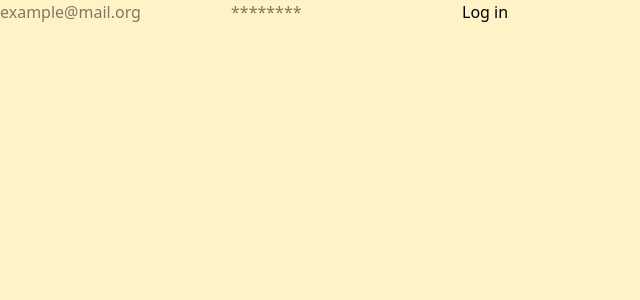
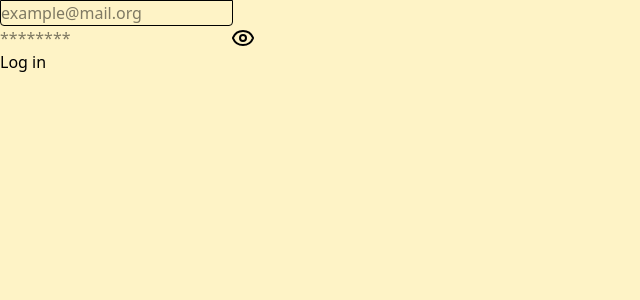
Before and after one commit to IlDavidone/Message-Frontend, a React (Vite) app: page /login in a window 1280 px wide. Shown: the top 300 px of the page, without its empty margins (0-640 px from the left). Built offline with nearby package versions, Linux system fonts and the light colour scheme; no server answers.

Commit message:
Addition of a registration page

```diff
--- a/src/App.jsx
+++ b/src/App.jsx
@@ -1,12 +1,15 @@
-import React from 'react'
+import React from "react";
 import { useState, useEffect } from "react";
-import LoginPage from './pages/LoginPage';
+import Loginpage from "./pages/Loginpage";
+import Registerpage from "./pages/Registerpage";
+import Homepage from "./pages/Homepage";
 import { Routes, Route, Navigate } from "react-router-dom";
 
-import { authenticationStates } from './states/authenticationState';
+import { authenticationStates } from "./states/authenticationState";
 
 const App = () => {
-  const { authenticatedUser, isCheckingAuthentication, authenticationCheck } = authenticationStates();
+  const { authenticatedUser, isCheckingAuthentication, authenticationCheck } =
+    authenticationStates();
 
   useEffect(() => {
     authenticationCheck();
@@ -16,10 +19,20 @@ const App = () => {
 
   return (
     <Routes>
-      <Route path="/" element={authenticatedUser ? <Homepage /> : <Navigate to="/login" />} />
-      <Route path="/login" element={authenticatedUser ? <Navigate to="/" /> : <LoginPage />} />
+      <Route
+        path="/"
+        element={authenticatedUser ? <Homepage /> : <Navigate to="/login" />}
+      />
+      <Route
+        path="/login"
+        element={authenticatedUser ? <Navigate to="/" /> : <Loginpage />}
+      />
+      <Route
+        path="/register"
+        element={authenticatedUser ? <Navigate to="/" /> : <Registerpage />}
+      />
     </Routes>
-  )
-}
+  );
+};
 
-export default App
+export default App;
--- /dev/null
+++ b/src/pages/Homepage.jsx
@@ -0,0 +1,24 @@
+import React from "react";
+import { authenticationStates } from "../states/authenticationState";
+import { useState, useEffect } from "react";
+import { Link } from "react-router-dom";
+
+const Homepage = () => {
+  const { authenticatedUser, logout } = authenticationStates();
+
+    const logoutHandler = (e) => {
+        e.preventDefault();
+        logout();
+    }
+
+  return (
+    <div>
+        <p>{authenticatedUser.username}</p>
+      <p>{authenticatedUser.user.username}</p>
+      <p>{authenticatedUser.user.email}</p>
+      <button onClick={logoutHandler}>Logout</button>
+    </div>
+  );
+};
+
+export default Homepage;
--- /dev/null
+++ b/src/pages/Registerpage.jsx
@@ -0,0 +1,53 @@
+import React, { useState } from "react";
+import toast, { Toaster } from "react-hot-toast";
+import { authenticationStates } from "../states/authenticationState";
+
+const Registerpage = () => {
+  const { isSigningUp, authenticatedUser, signup } = authenticationStates();
+
+  const [passwordVisiblity, setPasswordVisibility] = useState(false);
+  const [data, setData] = useState({
+    username: "",
+    email: "",
+    password: "",
+  });
+
+  const handleSubmit = (e) => {
+    e.preventDefault();
+    signup(data);
+  };
+
+  return (
+    <div className="flex flex-col">
+      <form onSubmit={handleSubmit}>
+        <input
+          type="text"
+          onChange={(e) => {
+            setData({ ...data, username: e.target.value });
+          }}
+          value={data.username}
+          placeholder="username"
+        />
+        <input
+          type="email"
+          onChange={(e) => {
+            setData({ ...data, email: e.target.value });
+          }}
+          value={data.email}
+          placeholder="example@mail.org"
+        />
+        <input
+          type={passwordVisiblity ? "text" : "password"}
+          onChange={(e) => {
+            setData({ ...data, password: e.target.value });
+          }}
+          placeholder="********"
+          value={data.password}
+        />
+        <button type="submit">Register</button>
+      </form>
+    </div>
+  );
+};
+
+export default Registerpage;
--- a/src/pages/loginPage.jsx
+++ b/src/pages/loginPage.jsx
@@ -1,30 +1,51 @@
-import React from 'react'
-import { useState, useEffect } from "react";
-import { authenticationStates } from '../states/authenticationState';
+import React from "react";
+import { useState } from "react";
+import { authenticationStates } from "../states/authenticationState";
+import { Eye, EyeClosed } from "lucide-react"
+import toast, { Toaster } from "react-hot-toast";
 
 const LoginPage = () => {
-  const { signin, isLoggingIn } = authenticationStates();
-  const [ passwordVisibility, setPasswordVisibility ] = useState(false);
-  const [ data, setData ] = useState({
+  const { signin, isLoggingIn, authenticatedUser } = authenticationStates();
+  const [passwordVisibility, setPasswordVisibility] = useState(false);
+  const [data, setData] = useState({
     email: "",
     password: "",
   });
 
-  const handleSubmit = (e) => {
+  const handleSubmit = async (e) => {
     e.preventDefault();
-    signin(data);
-    console.log(data);
-  }
+    await signin(data);
+    if(!authenticatedUser) {
+      toast.error("Incorrect Credentials!", {duration: 1000,});
+    }
+  };
 
   return (
-    <div className='h-screen w-screen bg-amber-100'>
+    <div className="h-screen w-screen bg-amber-100">
       <form onSubmit={handleSubmit}>
-        <input type='text' value={data.email} placeholder='example@mail.org' onChange={(e) => setData({ ...data, email: e.target.value})}/>
-        <input type={ passwordVisibility ? "text" : "password"} value={data.password} placeholder={ passwordVisibility ? "12345678" : "********" } onChange={(e) => setData({ ...data, password: e.target.value })} />
-        <button type='submit'>Log in</button>
+        <input
+          className="border border-black rounded-b-sm"
+          type="text"
+          value={data.email}
+          placeholder="example@mail.org"
+          onChange={(e) => setData({ ...data, email: e.target.value })}
+        />
+        <div className="flex flex-row">
+        <input
+          type={passwordVisibility ? "text" : "password"}
+          value={data.password}
+          placeholder={passwordVisibility ? "12345678" : "********"}
+          onChange={(e) => setData({ ...data, password: e.target.value })}
+        />
+        <button type="button" onClick={() => setPasswordVisibility(!passwordVisibility)}>
+          { passwordVisibility ? (<EyeClosed />) : (<Eye />) }
+        </button>
+        </div>
+        <button type="submit">Log in</button>
       </form>
+      <Toaster />
     </div>
-  )
-}
+  );
+};
 
-export default LoginPage
+export default LoginPage;
--- /dev/null
+++ b/src/states/chatroomsState.js
@@ -0,0 +1,2 @@
+import { axiosInstance } from "../lib/axios";
+import toast from "react-hot-toast";
```
